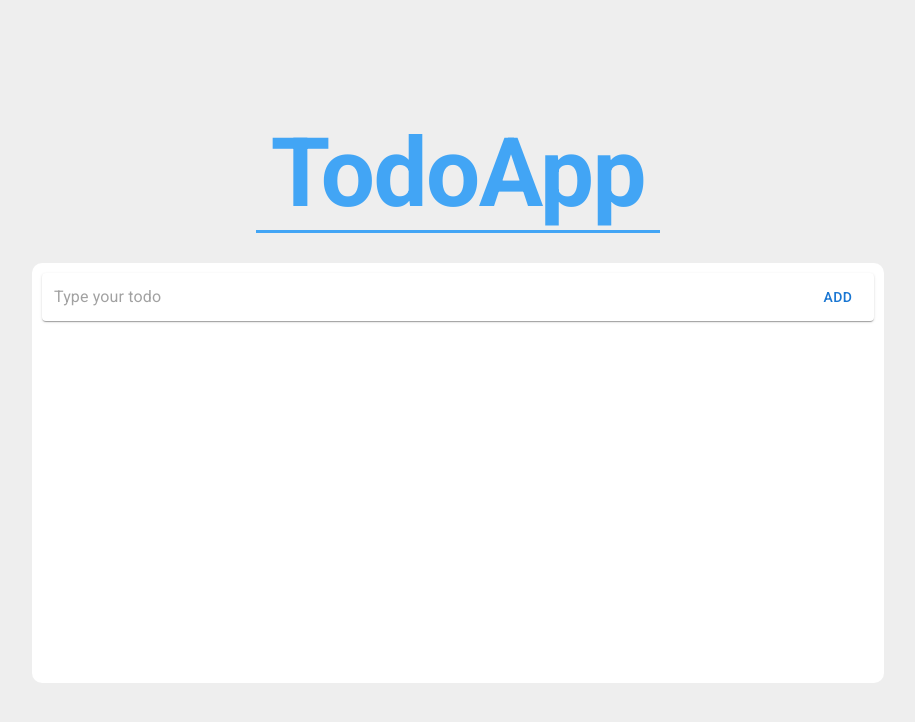
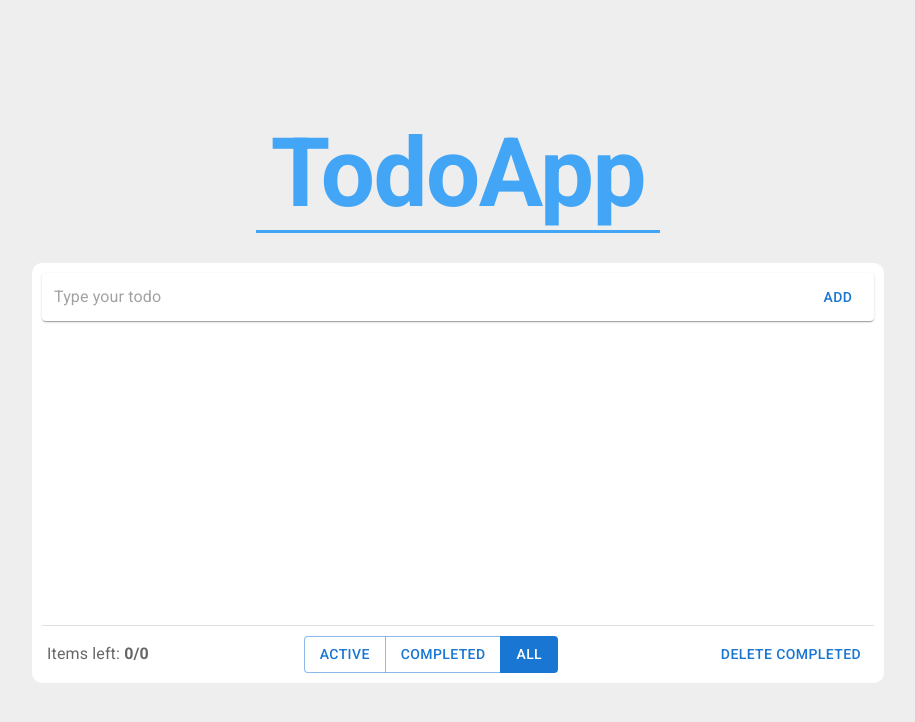
Before and after one commit to sudacTudak/todo-app-mui-5, a React (Vite) app: page / in a window 1280 px wide. Shown: the top 722 px of the page, without its empty margins (182-1097 px from the left). Built offline with nearby package versions, Linux system fonts and the light colour scheme.

Commit message:
created FilterControls and FilterButton components; provided left items count display; provided opportuinity to change todo filter and delete completed todos; some styles changed

```diff
--- a/src/App.tsx
+++ b/src/App.tsx
@@ -5,8 +5,10 @@ import {
   TodosStateInitializer
 } from './reducers/todos/todos.reducer';
 import { TodoList } from './components/TodoList/TodoList';
-import { TODOS_ACTIONS } from './reducers/todos/todos.types';
+import { TodoFilter, TODOS_ACTIONS } from './reducers/todos/todos.types';
 import { AddTodoField } from './components/AddTodoField/AddTodoField';
+import { Box, Button, Divider, Typography } from '@mui/material';
+import { FilterControls } from './components/FilterControls/FilterControls';
 import { LS_TODOS_KEY } from './helpers/constants.helper';
 
 const App = () => {
@@ -56,9 +58,30 @@ const App = () => {
     });
   };
 
+  const changeTodoFilter = (filter: TodoFilter) => {
+    dispatchTodos({
+      type: TODOS_ACTIONS.CHANGE_FILTER,
+      payload: { filter }
+    });
+  };
+
+  const deleteCompletedTodos = () => {
+    dispatchTodos({
+      type: TODOS_ACTIONS.DELETE_COMPLETED
+    });
+  };
+
   return (
     <Layout>
+      <Box
+        sx={{
+          display: 'flex',
+          flexDirection: 'column',
+          height: '100%'
+        }}
+      >
         <AddTodoField addTodo={addTodo} />
+        <Box sx={{ flex: '1 0 auto' }}>
           <TodoList
             todos={todos}
             todosFilter={activeTodoFilter}
@@ -66,6 +89,35 @@ const App = () => {
             toggleTodo={toggleTodo}
             editTodo={editTodo}
           />
+        </Box>
+        <Box>
+          <Divider />
+          <Box
+            sx={{
+              display: 'flex',
+              alignItems: 'center',
+              justifyContent: 'space-between',
+              p: '10px 5px 0'
+            }}
+          >
+            <Box>
+              <Typography color="textSecondary" component="p">
+                Items left:&nbsp;
+                <Typography component="span" sx={{ fontWeight: 700 }}>
+                  {activeCount}/{totalCount}
+                </Typography>
+              </Typography>
+            </Box>
+            <FilterControls
+              activeFilter={activeTodoFilter}
+              changeFilter={changeTodoFilter}
+            />
+            <Button variant="text" onClick={deleteCompletedTodos}>
+              Delete completed
+            </Button>
+          </Box>
+        </Box>
+      </Box>
     </Layout>
   );
 };
--- /dev/null
+++ b/src/components/FilterButton/FilterButton.tsx
@@ -0,0 +1,20 @@
+import { Button } from '@mui/material';
+import { FilterButtonProps } from './FilterButton.props';
+
+export const FilterButton = ({
+  filter,
+  activeFilter,
+  changeFilter,
+  children
+}: FilterButtonProps) => {
+  return (
+    <Button
+      variant={filter === activeFilter ? 'contained' : 'outlined'}
+      onClick={() => {
+        changeFilter(filter);
+      }}
+    >
+      {children}
+    </Button>
+  );
+};
--- /dev/null
+++ b/src/components/FilterControls/FilterControls.props.ts
@@ -0,0 +1,6 @@
+import { TodoFilter } from '../../reducers/todos/todos.types';
+
+export interface FilterControlsProps {
+  changeFilter: (filter: TodoFilter) => void;
+  activeFilter: TodoFilter;
+}
--- /dev/null
+++ b/src/components/FilterControls/FilterControls.tsx
@@ -0,0 +1,36 @@
+import { Box, ButtonGroup } from '@mui/material';
+import { FilterControlsProps } from './FilterControls.props';
+import { FilterButton } from '../FilterButton/FilterButton';
+
+export const FilterControls = ({
+  activeFilter,
+  changeFilter
+}: FilterControlsProps) => {
+  return (
+    <Box>
+      <ButtonGroup>
+        <FilterButton
+          filter={'active'}
+          activeFilter={activeFilter}
+          changeFilter={changeFilter}
+        >
+          Active
+        </FilterButton>
+        <FilterButton
+          filter={'completed'}
+          activeFilter={activeFilter}
+          changeFilter={changeFilter}
+        >
+          Completed
+        </FilterButton>
+        <FilterButton
+          filter={null}
+          activeFilter={activeFilter}
+          changeFilter={changeFilter}
+        >
+          All
+        </FilterButton>
+      </ButtonGroup>
+    </Box>
+  );
+};
--- a/src/components/TodoList/TodoList.tsx
+++ b/src/components/TodoList/TodoList.tsx
@@ -12,7 +12,7 @@ export const TodoList = ({
   editTodo
 }: TodoListProps) => {
   return (
-    <List>
+    <List sx={{ maxHeight: '330px', overflowY: 'auto' }}>
       {todosFilterFunction(todos, todosFilter).map((todo) => (
         <Fragment key={todo.id}>
           <TodoListItem
--- a/src/layout/Layout.tsx
+++ b/src/layout/Layout.tsx
@@ -38,7 +38,7 @@ export const Layout = ({ children }: LayoutProps) => {
           </Typography>
           <Box
             sx={{
-              minHeight: '400px',
+              height: '50vh',
               padding: '10px',
               borderRadius: '10px',
               bgcolor: 'background.default'
```
Also changed, not shown: src/components/FilterButton/FilterButton.props.ts (added, +9 -0 lines). Lines whose indentation alone changed are shown as unchanged.
